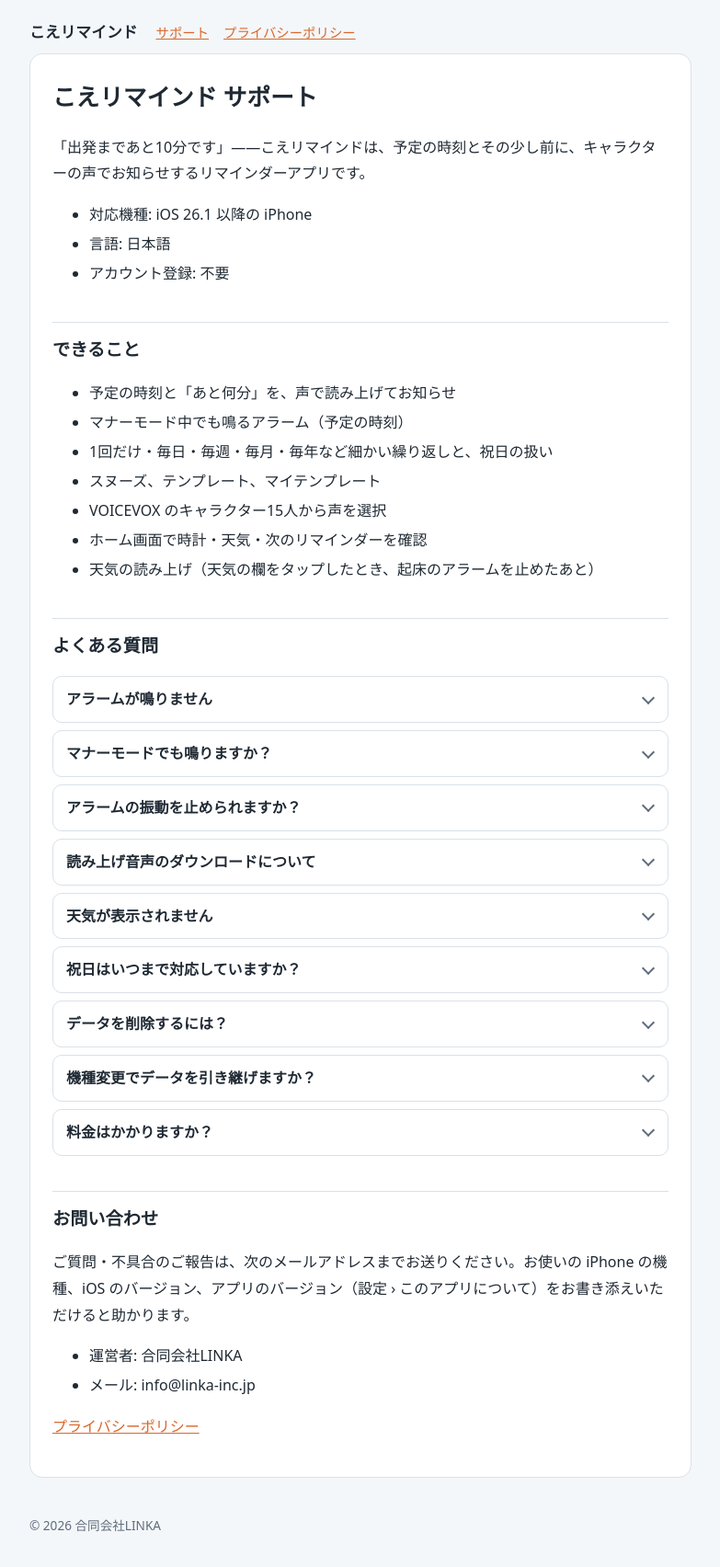
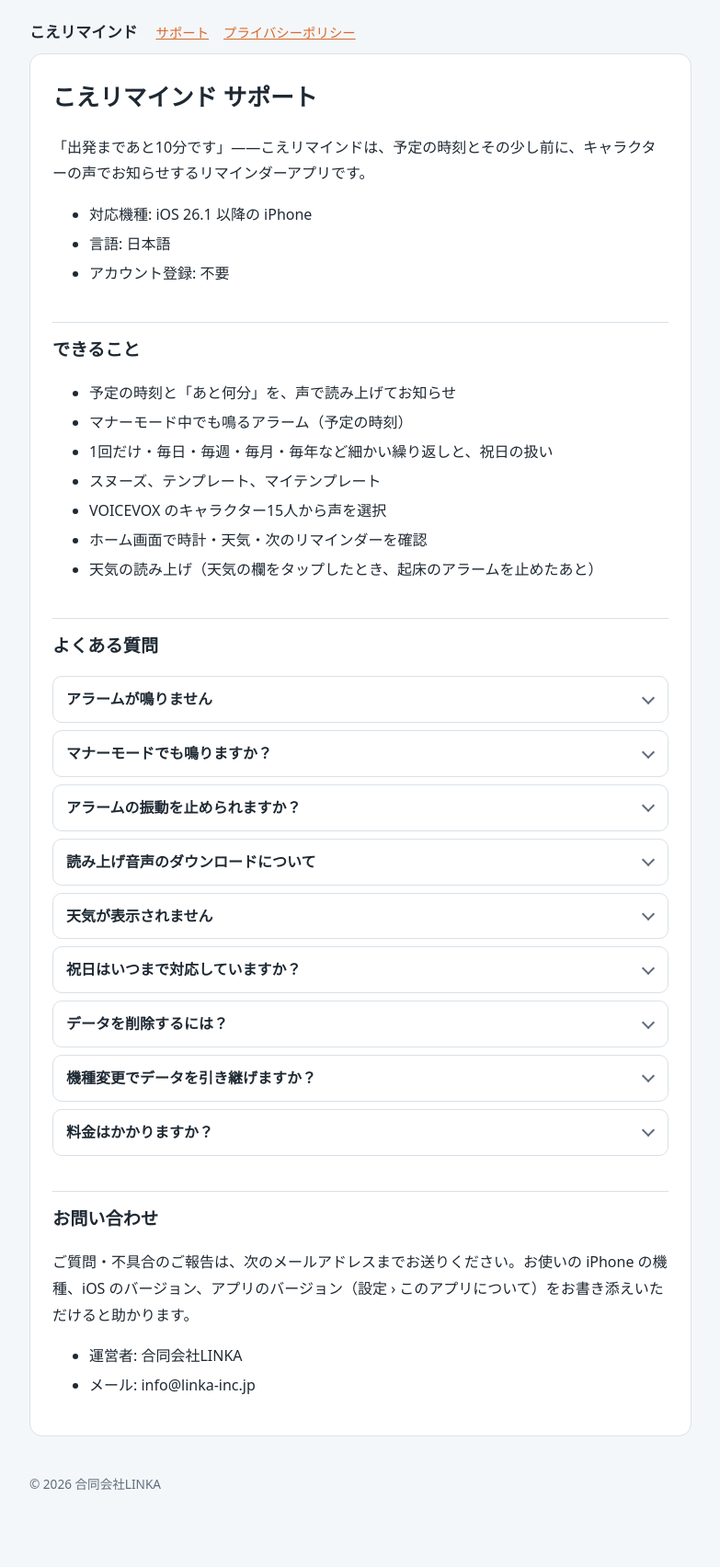
Before and after one commit to linka-admin/voice-reminder-docs, a Jekyll site: the page built from support/index.md, in a window 1280 px wide. Shown: the whole page at 92% size, without its empty margins (248-1031 px from the left). Built offline with Jekyll 4.4.1, drawn with Linux system fonts in a browser that asks for light colours; after the commit the page ends 1659 px from its top, so only the background shows below that.

Commit message:
Support: no privacy link at the bottom; links to other sites open in a new tab
Co-Authored-By: Claude Opus 5.5 <noreply@anthropic.com>
Claude-Session: https://claude.ai/code/session_017p9RmcMrbCViLdGix14MhX

```diff
--- a/support/index.md
+++ b/support/index.md
@@ -107,5 +107,3 @@ iCloud などでの同期には対応していません。iPhone 全体のバッ
 
 - 運営者: 合同会社LINKA
 - メール: info@linka-inc.jp
-
-[プライバシーポリシー](https://voice-reminder.linka-inc.jp/privacy/)
```
